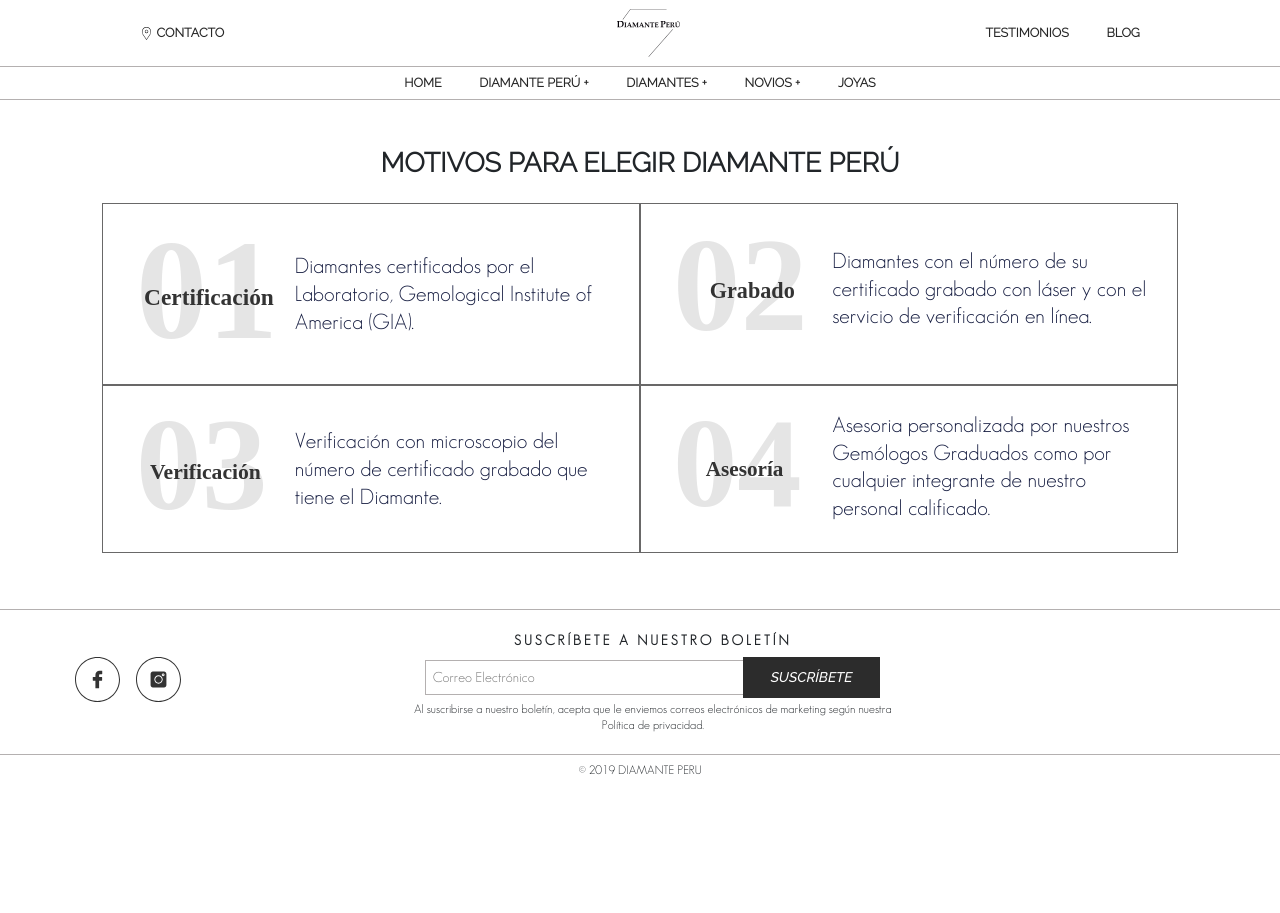
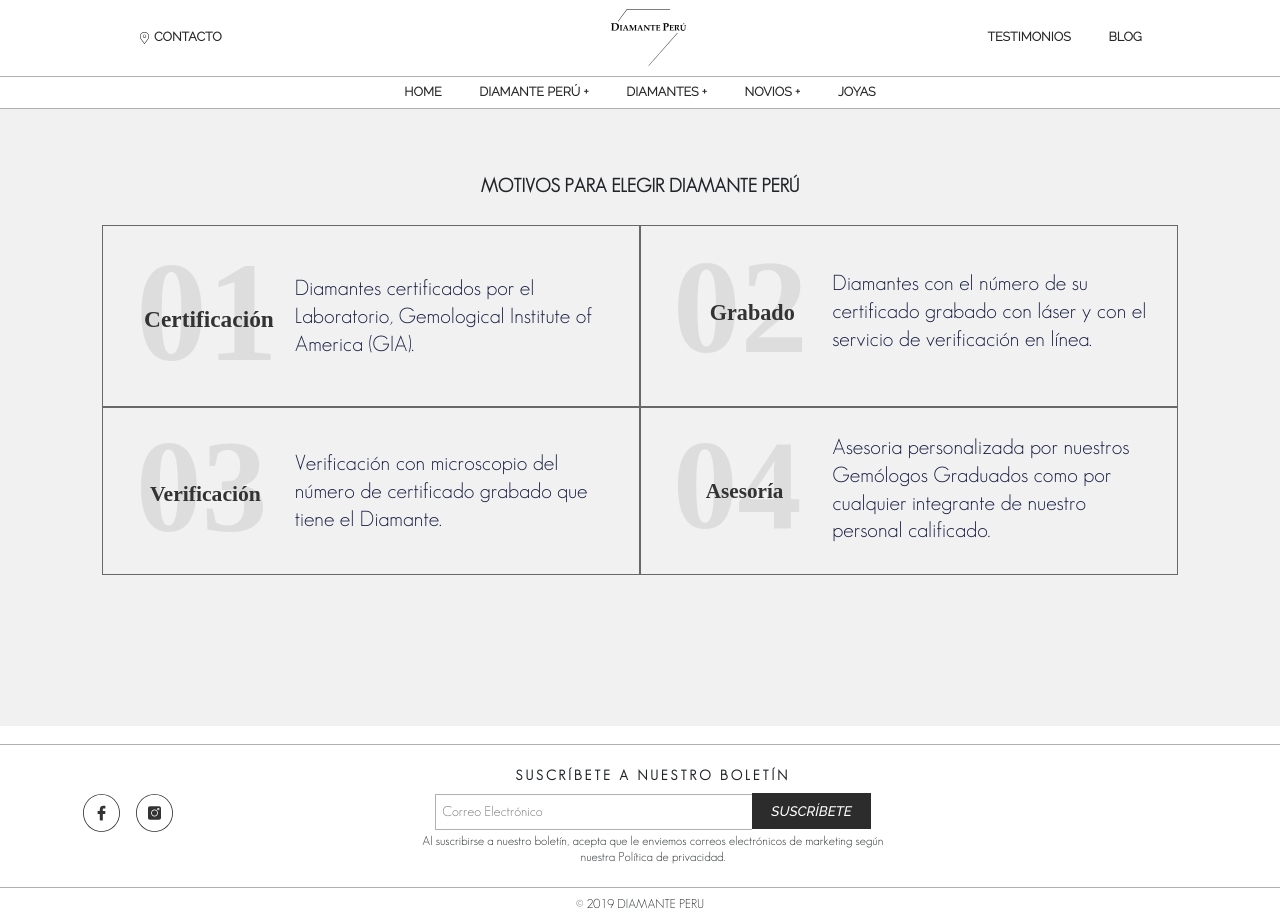
Before and after one commit to HB-Programacion/DiamantePeru, a React (Create React App) app in the folder my-app/: page /motivos in a window 1280 px wide. Before the commit the page ends 800 px from the top, so only its background shows below. Built offline with nearby package versions, Linux system fonts and the light colour scheme.

Commit message:
cambios de pantalla

```diff
--- a/my-app/src/components/Beneficios.jsx
+++ b/my-app/src/components/Beneficios.jsx
@@ -4,7 +4,7 @@
 
 const Beneficios = () => {
     return(
-        <div className="w100 pt-5 pt-5-xs animated fadeIn gray fondo-icon">
+        <div className="w100 pb-pt-4rem pt-5-xs animated fadeIn pb-9 gray fondo-icon">
           <div className="flex around position-relative">
               <a className="btn-floating position-absolute top50vh left3" href="#multi-item-example" data-slide="prev"><i className="fas fa-chevron-left arrow"></i></a>
               <a className="btn-floating position-absolute top50vh right3" href="#multi-item-example" data-slide="next"><i className="fas fa-chevron-right arrow"></i></a>
--- a/my-app/src/components/Certificaciones.jsx
+++ b/my-app/src/components/Certificaciones.jsx
@@ -6,7 +6,7 @@
 
 const Certificaciones = () => {
     return (
-        <div className="w100 fndo-certificaciones animated fadeIn">
+        <div className="w100 pb-pt-4rem fndo-certificaciones animated fadeIn">
             <div className="flex p-4 responsive-certificacion">
                 <div className="w50 flex flex-column alignSelCenter wResponsive100">
                     <img src={gia} className="w50 ml-15 pb-3 gia-logo-xs"/>
--- a/my-app/src/components/Cs.jsx
+++ b/my-app/src/components/Cs.jsx
@@ -3,7 +3,7 @@
 
 const Cs = () => {
     return (
-        <div className="w100 pt-5 pt-5-xs fndo-5cs animated fadeIn">
+        <div className="w100 pb-pt-4rem pt-5-xs fndo-5cs animated fadeIn">
         <span className="p-3 pb-3 flex flexCenter text-size27"><b>5Cs</b></span>
             <div className=" w80 mL-R10 geosansLight font-size-1">
                 <div>
--- a/my-app/src/components/Eleccion.jsx
+++ b/my-app/src/components/Eleccion.jsx
@@ -9,7 +9,7 @@
 
 const Eleccion = () => {
     return (
-        <div className="h100 pt-5 pt-5-xs animated fadeIn vhEleccion geosansLight">
+        <div className="h100 pb-pt-4rem pt-5-xs animated fadeIn vhEleccion geosansLight">
         <span className="p-3 flex flexCenter text-size27 "><b>ELECCIÓN</b></span>
             <div className="w80 mL-R10 font-size-1">
                 <div className="pb-3t interline1 p-eleccion">
--- a/my-app/src/components/Footer.jsx
+++ b/my-app/src/components/Footer.jsx
@@ -20,12 +20,12 @@
                     <div className="form-xs">
                         <input id="inputMail" className="w25 p-1 text-size14 border-gray-3" name="inputOne" type="email" placeholder="Correo Electrónico"/>
                         <input className="black  text-size14 color-white btn-flat border-none raleway-medium-italic" type="submit" value="SUSCRÍBETE"/>
-                        <p className="interline1 pad-txt-19 text-size12 mt-1 mb-1 center justify ">Al suscribirse a nuestro boletín, acepta que le enviemos correos electrónicos de marketing
+                        <p className="interline1 pad-txt-19 font-size-1rem mt-1 mb-1 center justify ">Al suscribirse a nuestro boletín, acepta que le enviemos correos electrónicos de marketing
                             según nuestra Política de privacidad.</p>
                     </div>
                 </form>
             </footer>
-            <div className="mt-2 mb-2 center text-size12">
+            <div className="mt-2 mb-2 center font-size-1rem">
             &copy; 2019 DIAMANTE PERU
             </div>
         </div>
--- a/my-app/src/components/Historia.jsx
+++ b/my-app/src/components/Historia.jsx
@@ -12,8 +12,8 @@
     <meta name="description" content="Diamantes certificados por el Laboratorio mas prestigioso y famoso del mundo, Gemological Institute of America (GIA)" />
     <meta name="keywords" content="Diamante,diamante,joyas,diamante peru,diamante perú,Bodas,Testimonios,novios" />
   </Helmet>
-        <div className="w100 gray flex responsive-certificacion animated fadeIn mb-5">
-            <div className="w50 allCenter wResponsive100">
+        <div className="w100 gray flex responsive-certificacion animated fadeIn pb-pt-4rem">
+            <div className="w50 allCenter wResponsive100 border-gray">
                 <div className="mt-3">
                     <span className=" text-1-5 mt-0 raleway-light"><b>HISTORIA <br/>DIAMANTE PERÚ</b></span>
                     <div className="container ">
@@ -81,7 +81,6 @@
                 <img  className="w100" src={historia} />
             </div>
         </div>
-        {/* <Footer></Footer> */}
         </>
     )
 }
--- a/my-app/src/components/Mantenimiento.jsx
+++ b/my-app/src/components/Mantenimiento.jsx
@@ -9,7 +9,7 @@
             <meta name="description" content="Diamantes certificados por el Laboratorio mas prestigioso y famoso del mundo, Gemological Institute of America (GIA)" />
             <meta name="keywords" content="Diamante,diamante,joyas,diamante peru,diamante perú,Mantenimiento" />
         </Helmet>
-        <div className="w100 pt-5 pt-5-xs animated fadeIn pb-4 fondo-mantenimiento">
+        <div className="w100 pb-pt-4rem pb-9 pt-5-xs animated fadeIn pb-4 fondo-mantenimiento">
             <span className="p-4 flex flexCenter text-size27"><b>MANTENIMIENTO</b></span>
             <hr className="my-4 w10 m-auto"/>
             <div className=" allCenter startItem ">
--- a/my-app/src/components/Motivos.jsx
+++ b/my-app/src/components/Motivos.jsx
@@ -7,8 +7,8 @@
 
 const Motivos = () =>{
     return (
-        <div className=" w100 pt-5 pt-5-xs animated fadeIn">
-            <span className="pt-2 pb-2 flex flexCenter text-size27"><b>MOTIVOS PARA ELEGIR DIAMANTE PERÚ</b></span>
+        <div className="gray h100 pb-pt-4rem pb-9 pt-5-xs animated fadeIn geosansLight">
+            <span className="p-3 pb-3 flex flexCenter text-size27"><b>MOTIVOS PARA ELEGIR DIAMANTE PERÚ</b></span>
             <div className="flexWrap pad-lr-8 pb-5 pt-3">
                     <div className="item b-all">
                         <div className="flex w100 flex-Wrap-Responsive">
--- a/my-app/src/components/Premios.jsx
+++ b/my-app/src/components/Premios.jsx
@@ -3,7 +3,7 @@
 const Premios = () => {
     return(
         <>
-        <div className="gray w100 pt-5 pt-5-xs animated fadeIn">
+        <div className="gray w100 pb-pt-4rem pb-9 pt-5-xs animated fadeIn">
             <span className="p-4 flex flexCenter text-size27"><b>PREMIOS</b></span>
             <div className=" allCenter flexWrap-xs ">
                 <div className="allcenter ml-3 mr-3" >
--- a/my-app/src/components/TabBar.jsx
+++ b/my-app/src/components/TabBar.jsx
@@ -41,7 +41,7 @@
       <div className={"d-flex flex-grow-1 bd-bottom"}>
       <div className={'w100 flex around pt-1 pb-1 raleway-light'}>
       <div className={"allCenter cel"}>
-      <Link to="/contacto" className={"option-menu nav-link"}><img src={ubicacion} className="h13px" /> <b>CONTACTO</b></Link>
+      <Link to="/contacto" className={"option-menu nav-link"}><img src={ubicacion} className="h-1rem" /> <b>CONTACTO</b></Link>
       </div>
       <div className="flex ml-5 mr-5 img-logo">
       <Link to="/"><img src={logo} alt="logo" className="center m-auto w50 pt-2 pb-2 logoCenter logo" /></Link>
--- a/my-app/src/components/Testimonio.jsx
+++ b/my-app/src/components/Testimonio.jsx
@@ -8,7 +8,7 @@
     <meta name="description" content="Diamantes certificados por el Laboratorio mas prestigioso y famoso del mundo, Gemological Institute of America (GIA)" />
     <meta name="keywords" content="Diamante,diamante,joyas,diamante peru,diamante perú,Bodas,Testimonios,novios" />
   </Helmet>
-        <div className="w100 pt-5 animated fadeIn fondo-testimonios ">
+        <div className="w100 pb-pt-4rem pb-9 pt-5 animated fadeIn fondo-testimonios ">
             <div className="flex around position-relative">
               <a className="btn-floating position-absolute left3" href="#multi-item-example" data-slide="prev"><i className="fas fa-chevron-left arrow"></i></a>
               <a className="btn-floating position-absolute  right3" href="#multi-item-example" data-slide="next"><i className="fas fa-chevron-right arrow"></i></a>
--- a/my-app/src/css/App.css
+++ b/my-app/src/css/App.css
@@ -335,8 +335,8 @@
     height: 100%;
 }
 
-.h13px {
-    height: 13px;
+.h-1rem {
+    height: 1rem;
 }
 
 .h120px {
@@ -402,7 +402,7 @@
     background-image: url("../img/mantenimiento.png");
     background-repeat: no-repeat;
     background-size: cover;
-    height: 38rem;
+    height: 50rem;
 }
 
 .fndo-img1 {
@@ -428,7 +428,7 @@
     background-repeat: no-repeat;
     background-repeat: no-repeat;
     background-size: cover;
-    height: 38rem;
+    height: 50rem;
 }
 
 .fndo-5cs {
@@ -455,7 +455,7 @@
 .fondo-icon {
     background-image: url("../img/icon_.svg");
     background-repeat: no-repeat;
-    background-size: 28%;
+    background-size: 22rem;
     background-position-y: bottom
 }
 
@@ -472,7 +472,16 @@
 .interline2 {
     line-height: 1.5em;
 }
-
+.pb-pt-4rem{
+    padding-top: 4rem;
+    padding-bottom: 4rem
+}
+.pb-9{
+    padding-bottom: 9rem !important
+}
+.border-gray{
+    border: 1px solid #e6e3e3;
+}
 .mL-R-10 {
     margin-left: 10%;
     margin-right: 10%;
@@ -498,7 +507,7 @@
 }
 
 .text-size14 {
-    font-size: 14px
+    font-size: 1.1rem
 }
 
 .text-size16 {
@@ -510,7 +519,7 @@
 }
 
 .text-size27 {
-    font-size: 27px
+    font-size: 1.5rem;
 }
 
 .spacing4 {
@@ -635,8 +644,8 @@
 }
 
 .logoCenter {
-    padding-left: 7em;
-    width: 12em;
+    padding-left: 7rem;
+    width: 13rem;
 }
 
 /* MOTIVOS */
@@ -841,7 +850,7 @@
 }
 
 .contact-us {
-    height: 45px;
+    height: 3rem;
 }
 
 .pad-l-t-3 {
@@ -863,9 +872,9 @@
 }
 
 .btn-flat {
-    padding: .7em;
-    padding-left: 3.5%;
-    padding-right: 3.5%;
+    padding: .6rem;
+    padding-left: 1.5rem;
+    padding-right: 1.5rem;
 }
 
 .border-gray-3 {
```
